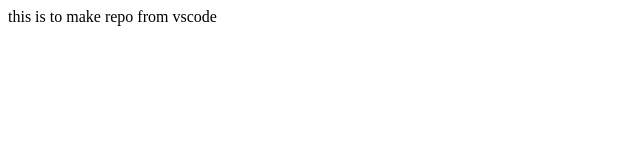
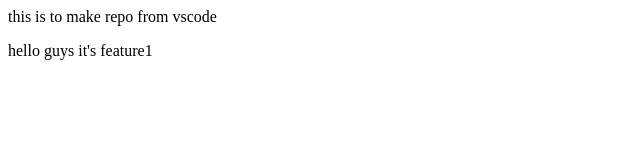
Before and after one commit to Ashish30704/localrepo, a plain HTML site: page index.html in a window 1280 px wide. Shown: the whole page, without its empty margins (0-640 px from the left). Drawn offline with Linux system fonts and the light colour scheme.

Commit message:
commit form feature1

```diff
--- a/index.html
+++ b/index.html
@@ -1 +1,2 @@
 <p>this is to make repo from vscode</p>
+<p>hello guys it's feature1</p>
```
